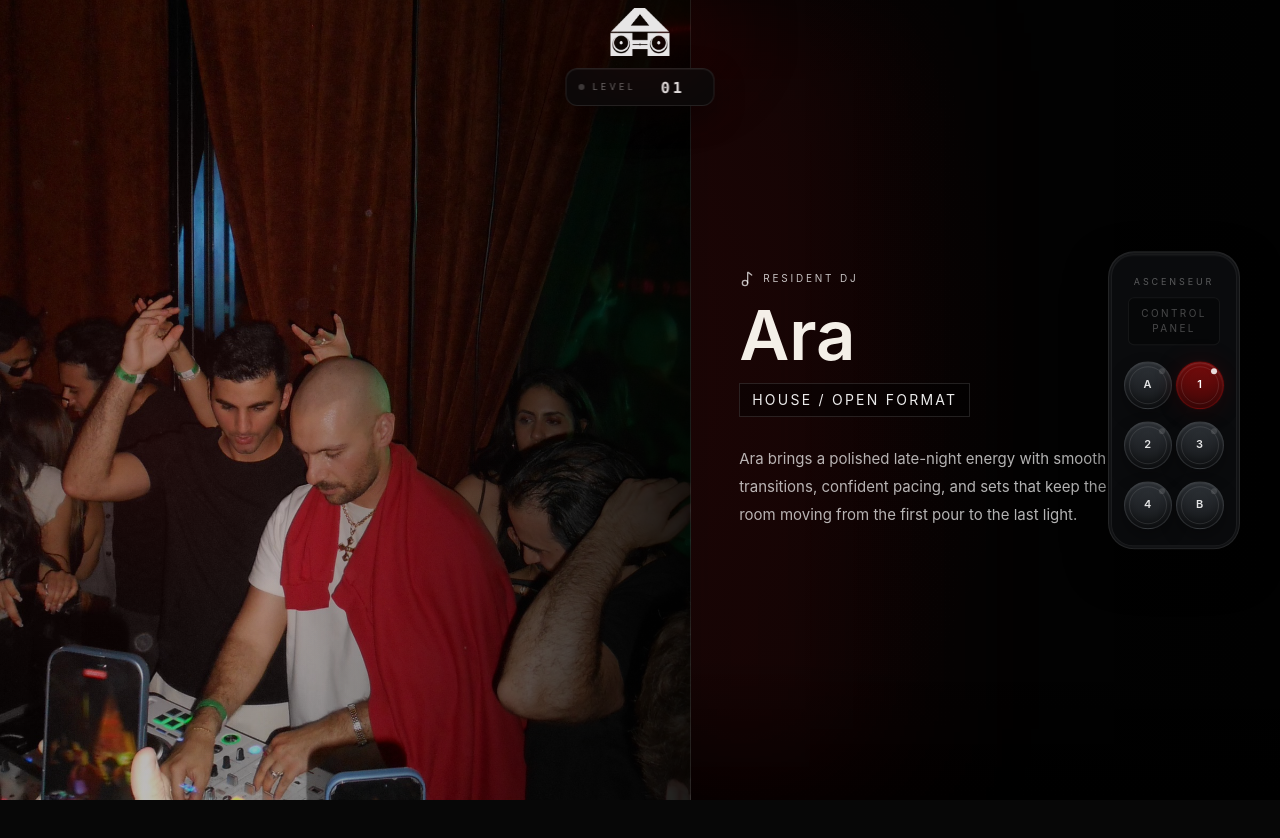
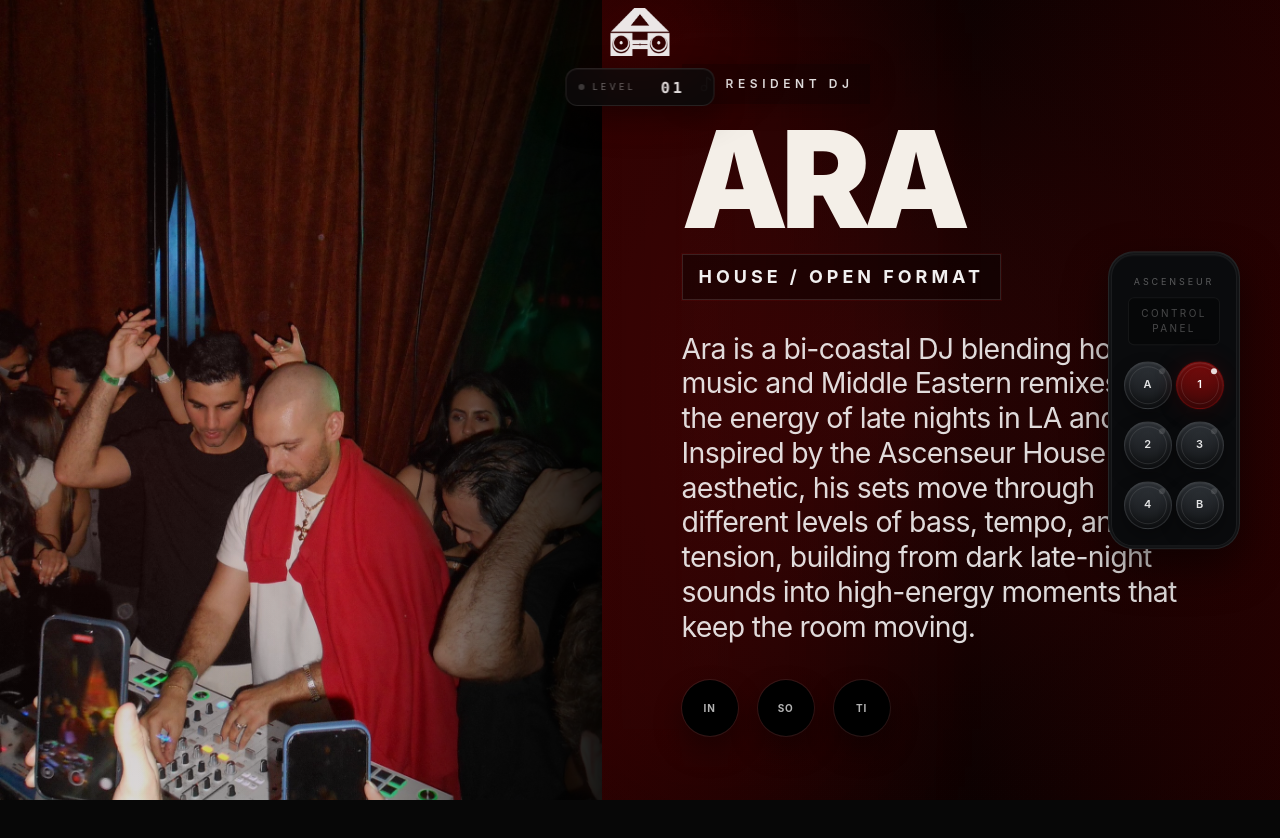
Before and after one commit to galiwartoukian-collab/ascenseurhouse, a React (Vite) app: page / in a window 1280 px wide. Shown: the top 838 px of the page. Built offline with nearby package versions, Linux system fonts and the light colour scheme; the HTML template or start-up script is replaced by a standard one.

Commit message:
Update profile cabin layout

```diff
--- a/src/App.tsx
+++ b/src/App.tsx
@@ -7,6 +7,12 @@ type View = "lobby" | "profile" | "booking";
 type TravelState = "idle" | "closing" | "traveling" | "opening";
 type Stop = "lobby" | "about" | "ara" | "anais" | "talar" | "bliss" | "booking";
 type FloorCode = "00" | "A" | "01" | "02" | "03" | "04" | "B";
+
+type ProfileSocials = {
+  instagram?: string;
+  tiktok?: string;
+  soundcloud?: string;
+};
 
 type Profile = {
   id: "ara" | "anais" | "talar" | "bliss";
@@ -16,6 +22,7 @@ type Profile = {
   genre: string;
   image: string;
   bio: string;
+  socials?: ProfileSocials;
 };
 
 type FloorTarget = {
@@ -93,6 +100,18 @@ import araImage from "./assets/ara.jpeg";
 import blissImage from "./assets/blisseliss.jpg";
 import placeholderProfileImage from "./assets/react.svg";
 
+const socialIconModules = import.meta.glob("./assets/{insta,tiktok,soundcloud}.png", {
+  eager: true,
+  query: "?url",
+  import: "default",
+}) as Record<string, string>;
+
+const socialIcons = {
+  instagram: socialIconModules["./assets/insta.png"],
+  tiktok: socialIconModules["./assets/tiktok.png"],
+  soundcloud: socialIconModules["./assets/soundcloud.png"],
+} satisfies Record<keyof ProfileSocials, string | undefined>;
+
 const profiles: Profile[] = [
   {
     id: "ara",
@@ -101,7 +120,12 @@ const profiles: Profile[] = [
     role: "Resident DJ",
     genre: "House / Open Format",
     image: araImage,
-    bio: "Ara brings a polished late-night energy with smooth transitions, confident pacing, and sets that keep the room moving from the first pour to the last light.",
+    bio: "Ara is a bi-coastal DJ blending house music and Middle Eastern remixes with the energy of late nights in LA and NYC. Inspired by the Ascenseur House aesthetic, his sets move through different levels of bass, tempo, and tension, building from dark late-night sounds into high-energy moments that keep the room moving.",
+    socials: {
+      instagram: "https://www.instagram.com/arahartounian?igsh=NTc4MTIwNjQ2YQ==",
+      tiktok: "https://www.tiktok.com/@aleppoara?_r=1&_t=ZT-96GNZLZe5tN",
+      soundcloud: "https://on.soundcloud.com/1j3fyk9eTVGEHrPnKG",
+    },
   },
   {
     id: "anais",
@@ -588,6 +612,43 @@ function AboutInsideCabin({
   );
 }
 
+function ProfileSocialButton({
+  platform,
+  href,
+}: {
+  platform: keyof ProfileSocials;
+  href?: string;
+}) {
+  const iconSrc = socialIcons[platform];
+  const label = platform === "soundcloud" ? "SoundCloud" : platform.charAt(0).toUpperCase() + platform.slice(1);
+  const content = (
+    <>
+      {iconSrc ? (
+        <img src={iconSrc} alt="" className="h-6 w-6 object-contain sm:h-7 sm:w-7" loading="lazy" decoding="async" />
+      ) : (
+        <span className="text-[10px] font-bold uppercase tracking-[0.08em] text-white/70">{label.slice(0, 2)}</span>
+      )}
+      <span className="sr-only">{href ? `Open ${label}` : `${label} link coming soon`}</span>
+    </>
+  );
+  const className =
+    "group flex h-12 w-12 items-center justify-center rounded-full bg-black shadow-[0_0_0_1px_rgba(255,255,255,0.08),0_14px_28px_rgba(0,0,0,0.35)] transition duration-300 hover:scale-110 hover:shadow-[0_0_18px_rgba(255,255,255,0.2),0_0_34px_rgba(122,12,12,0.36)] focus-visible:outline focus-visible:outline-2 focus-visible:outline-offset-4 focus-visible:outline-white/70 sm:h-14 sm:w-14";
+
+  if (href) {
+    return (
+      <a href={href} target="_blank" rel="noopener noreferrer" className={className} aria-label={`Open ${label}`}>
+        {content}
+      </a>
+    );
+  }
+
+  return (
+    <button type="button" className={`${className} cursor-default opacity-55`} aria-label={`${label} link coming soon`} disabled>
+      {content}
+    </button>
+  );
+}
+
 function ProfileInsideCabin({ profile, visible }: { profile: Profile; visible: boolean }) {
   const [currentImageSrc, setCurrentImageSrc] = React.useState(profile.image);
 
@@ -599,6 +660,8 @@ function ProfileInsideCabin({ profile, visible }: { profile: Profile; visible: b
     () => profile.bio.split("\n\n").filter((paragraph) => paragraph.trim().length > 0),
     [profile.bio]
   );
+
+  const socialPlatforms: Array<keyof ProfileSocials> = ["instagram", "soundcloud", "tiktok"];
 
   return (
     <motion.div
@@ -609,32 +672,28 @@ function ProfileInsideCabin({ profile, visible }: { profile: Profile; visible: b
       transition={{ duration: 0.58, ease: [0.22, 1, 0.36, 1] }}
       className="absolute inset-0 z-[100] overflow-hidden"
     >
-      <div className="relative grid h-full w-full grid-cols-1 overflow-hidden bg-[#060606] md:grid-cols-[1.08fr_0.92fr]">
-        <motion.div
-          aria-hidden="true"
-          className="pointer-events-none absolute inset-0 overflow-hidden"
-        >
-          <div className="absolute inset-0 bg-[linear-gradient(90deg,rgba(0,0,0,0.9)_0%,rgba(0,0,0,0.44)_42%,rgba(0,0,0,0.84)_100%)]" />
+      <div className="relative flex h-full w-full flex-col overflow-hidden bg-[#050101] md:grid md:grid-cols-[0.47fr_0.53fr]">
+        <motion.div aria-hidden="true" className="pointer-events-none absolute inset-0 overflow-hidden">
+          <div className="absolute inset-0 bg-[linear-gradient(90deg,rgba(16,0,0,0.46)_0%,rgba(70,0,0,0.52)_42%,rgba(0,0,0,0.92)_76%,rgba(42,0,0,0.6)_100%)]" />
           <div
             className="absolute inset-0"
             style={{
               background:
-                "radial-gradient(circle at 34% 45%, rgba(122,12,12,0.18) 0%, rgba(122,12,12,0.08) 28%, transparent 62%)",
+                "radial-gradient(circle at 70% 48%, rgba(122,12,12,0.34) 0%, rgba(122,12,12,0.14) 33%, transparent 68%)",
             }}
           />
-          <div className="absolute inset-x-0 bottom-0 h-36 bg-gradient-to-t from-black via-black/68 to-transparent" />
           <motion.div
-            className="absolute top-0 h-full w-[28%] opacity-16 blur-xl md:w-[38%] md:opacity-30 md:blur-3xl"
+            className="absolute top-0 h-full w-[30%] opacity-20 blur-xl md:w-[36%] md:opacity-30 md:blur-3xl"
             style={{
               background:
-                "linear-gradient(90deg, transparent 0%, rgba(122,12,12,0.18) 18%, rgba(122,12,12,0.55) 50%, rgba(122,12,12,0.18) 82%, transparent 100%)",
+                "linear-gradient(90deg, transparent 0%, rgba(122,12,12,0.12) 16%, rgba(122,12,12,0.5) 50%, rgba(122,12,12,0.12) 84%, transparent 100%)",
             }}
             animate={{ x: ["-25%", "140%", "-25%"] }}
             transition={{ duration: 8, repeat: Infinity, ease: "easeInOut" }}
           />
         </motion.div>
 
-        <div className="relative h-[42vh] overflow-hidden md:h-full">
+        <div className="relative h-[44vh] min-h-[18rem] overflow-hidden md:h-full md:min-h-0">
           <img
             src={currentImageSrc}
             alt={profile.name}
@@ -643,35 +702,40 @@ function ProfileInsideCabin({ profile, visible }: { profile: Profile; visible: b
             onError={() => setCurrentImageSrc(placeholderProfileImage)}
             className="absolute inset-0 h-full w-full object-cover object-center"
           />
-          <div className="absolute inset-0 bg-black/44 md:bg-black/24" />
-          <div className="absolute inset-0 bg-[linear-gradient(90deg,rgba(0,0,0,0.38)_0%,rgba(0,0,0,0.12)_34%,rgba(0,0,0,0.82)_100%)] md:bg-[linear-gradient(90deg,rgba(0,0,0,0.05)_0%,rgba(0,0,0,0)_38%,rgba(0,0,0,0.86)_100%)]" />
+          <div className="absolute inset-0 bg-black/28 md:bg-black/12" />
+          <div className="absolute inset-0 bg-[linear-gradient(180deg,rgba(0,0,0,0.08)_0%,rgba(0,0,0,0)_54%,rgba(0,0,0,0.82)_100%)] md:bg-[linear-gradient(90deg,rgba(0,0,0,0)_0%,rgba(0,0,0,0.05)_58%,rgba(0,0,0,0.9)_100%)]" />
           <div
             className="absolute inset-0"
             style={{
               background:
-                "radial-gradient(circle at 22% 55%, rgba(122,12,12,0.18) 0%, rgba(122,12,12,0.08) 26%, transparent 58%)",
+                "radial-gradient(circle at 24% 58%, rgba(122,12,12,0.16) 0%, rgba(122,12,12,0.08) 30%, transparent 62%)",
             }}
           />
-          <div className="pointer-events-none absolute right-0 top-0 hidden h-full w-px bg-white/10 md:block" />
         </div>
 
-        <div className="relative flex h-full flex-col justify-start overflow-visible px-6 py-6 text-left sm:px-8 md:justify-center md:overflow-y-auto md:px-12 md:py-14">
-          <div className="mb-4 mt-3 flex items-start gap-2 text-white/76 md:mt-0">
-            <Music2 className="h-4 w-4 text-white/70" />
-            <span className="text-[10px] uppercase tracking-[0.28em]">{profile.role}</span>
+        <div className="relative flex min-h-0 flex-1 flex-col justify-start overflow-y-auto px-7 pb-24 pt-8 text-left sm:px-10 md:justify-center md:px-14 md:py-16 lg:px-16 xl:px-20">
+          <div className="mb-5 inline-flex w-fit items-center gap-3 bg-black/28 px-4 py-3 text-white/86 shadow-[0_0_28px_rgba(0,0,0,0.18)]">
+            <Music2 className="h-4 w-4 text-white/78" />
+            <span className="text-[0.68rem] font-semibold uppercase tracking-[0.38em] sm:text-xs">{profile.role}</span>
           </div>
 
-          <h2 className="text-[2.2rem] font-semibold leading-[0.94] text-[var(--text)] sm:text-[3rem] md:text-[4.3rem]">
+          <h2 className="text-[4.4rem] font-black uppercase leading-[0.82] tracking-[-0.055em] text-[var(--text)] sm:text-[5.8rem] md:text-[6.6rem] lg:text-[7.6rem] xl:text-[8.4rem]">
             {profile.name}
           </h2>
 
-          <div className="mt-4 inline-block w-fit self-start border border-white/12 bg-black/45 px-3 py-1.5 text-[11px] uppercase tracking-[0.16em] text-white/92 sm:text-sm">
+          <div className="mt-5 inline-block w-fit self-start border border-white/12 bg-black/38 px-4 py-2 text-sm font-bold uppercase tracking-[0.22em] text-white/94 shadow-[0_0_0_1px_rgba(122,12,12,0.18)] sm:text-base md:text-lg">
             {profile.genre}
           </div>
 
-          <div className="mt-5 max-w-full space-y-4 text-sm leading-6 text-white/70 sm:text-[15px] md:mt-7 md:max-w-[40ch] md:leading-7">
+          <div className="mt-7 max-w-[46rem] space-y-5 text-xl leading-[1.22] tracking-[-0.025em] text-white/86 sm:text-2xl md:mt-8 md:text-[1.6rem] lg:text-[1.78rem]">
             {bioParagraphs.map((paragraph) => (
               <p key={paragraph}>{paragraph}</p>
+            ))}
+          </div>
+
+          <div className="mt-9 flex items-center gap-4 sm:gap-5">
+            {socialPlatforms.map((platform) => (
+              <ProfileSocialButton key={platform} platform={platform} href={profile.socials?.[platform]} />
             ))}
           </div>
         </div>
```
